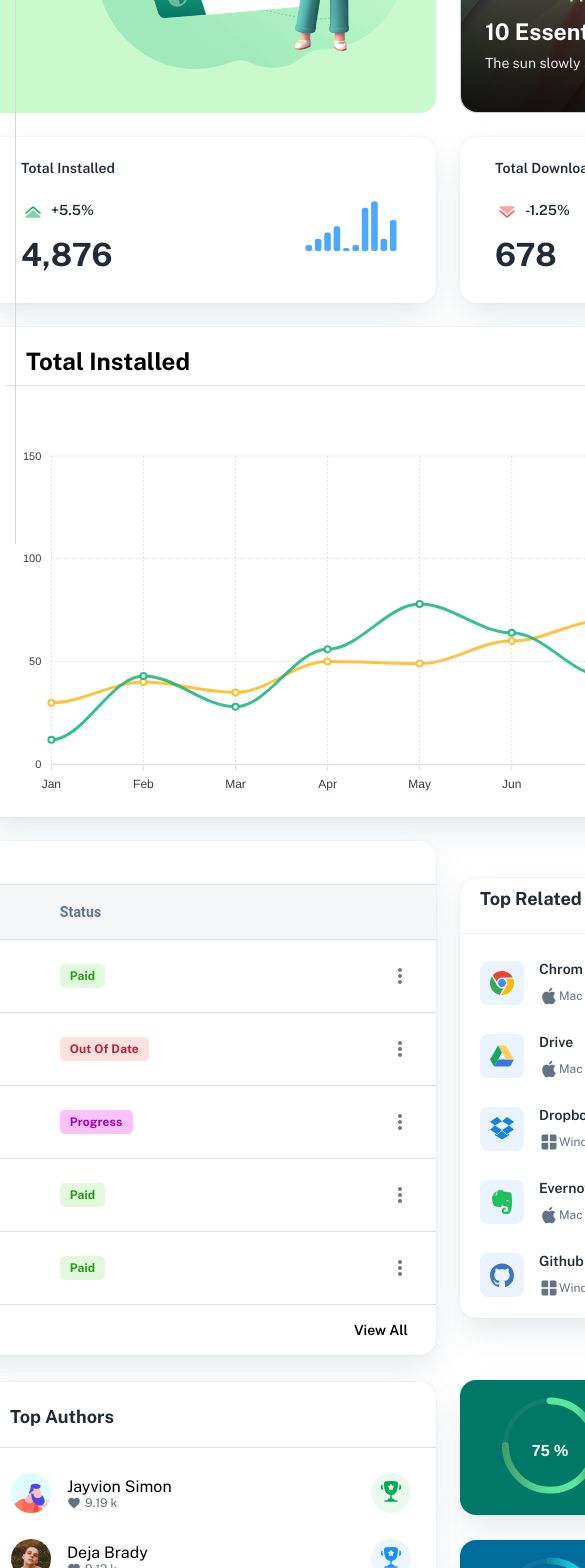
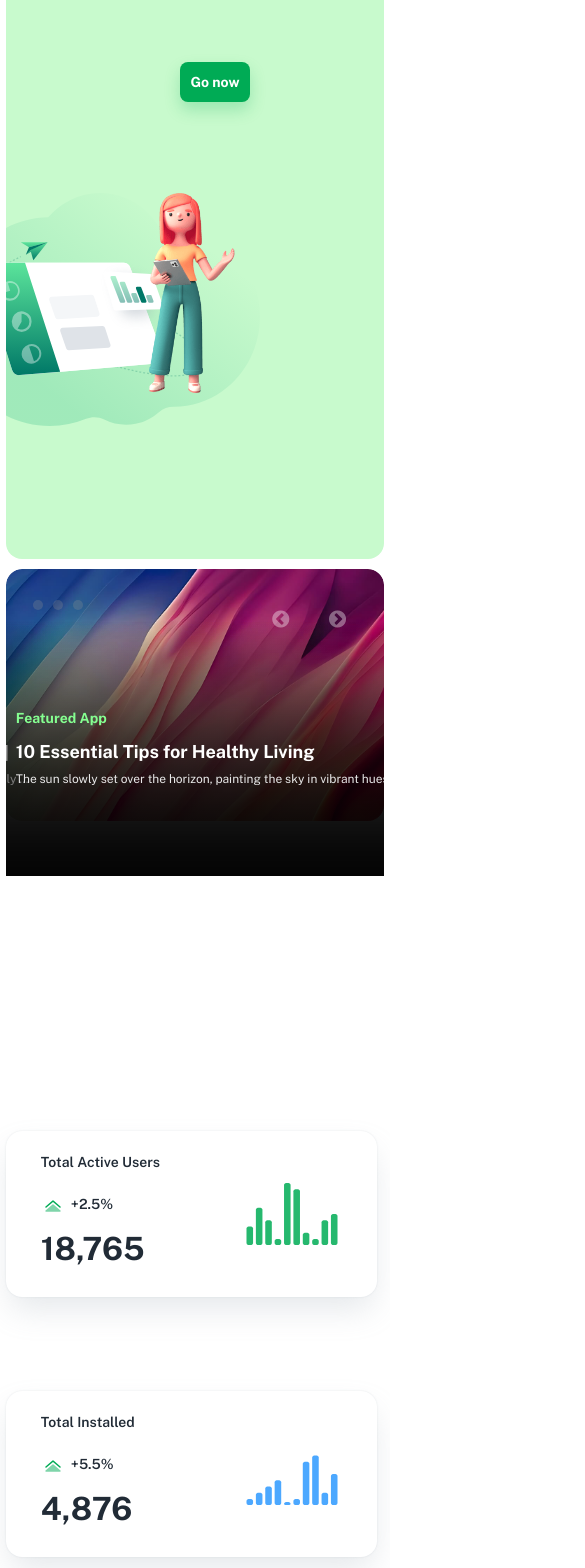
Before and after one commit to Suman196pokhrel/dashApp_FE, a React (Create React App) app: page /dashboard/app in a window 390 px wide. Shown: the part 300-1868 px from the top of the page, 585 px wide, since content can reach past the window. Built offline with nearby package versions, Linux system fonts and the light colour scheme; sample sign-in values are in the browser's storage.

Commit message:
completed responsiveness sidebar and dashboardApp all together, sidebar vanishes completer in mobile view , so mui drawer type mechanics required

```diff
--- a/src/components/banner/banner.scss
+++ b/src/components/banner/banner.scss
@@ -64,3 +64,31 @@
     }
   }
 }
+
+@include md {
+  .banner {
+    // background-color: rgb(89, 0, 255);
+    width: 100%;
+  }
+}
+
+@include lg {
+  .banner {
+    // background-color: rgb(204, 255, 0);
+    width: 100%;
+  }
+}
+
+@include xl {
+  .banner {
+    // background-color: rgb(23, 41, 23);
+    width: 100%;
+  }
+}
+
+@include xxl {
+  .banner {
+    // background-color: red;
+    width: 100%;
+  }
+}
--- a/src/components/carousal/carousal.scss
+++ b/src/components/carousal/carousal.scss
@@ -1,9 +1,9 @@
 @import "../../styles//variables.scss";
 
 .carousalComp {
-  position: relative;
-  height: 324px;
-  width: 504px;
+  // position: relative;
+  height: 100%;
+  width: 100%;
   border: 1px solid rgb(206, 206, 206);
   border-radius: 16px;
 
@@ -16,8 +16,8 @@
 
     .slick-prev {
       position: absolute;
-      top: 30px;
-      left: 400px;
+      top: 10%;
+      left: 70%;
       z-index: 15;
       opacity: 0.5;
     }
@@ -45,30 +45,31 @@
               position: absolute;
               z-index: 10;
               top: 20%;
+              // left: 20%;
               height: 100%;
               width: 100%;
-              padding-left: 24px;
+              padding-left: 10px;
               display: flex;
               flex-direction: column;
               align-items: start;
               justify-content: center;
 
               h1 {
-                font-size: 16px;
+                font-size: 14px;
                 color: #85ff91;
                 margin-bottom: 15px;
                 font-weight: 700;
               }
 
               .title {
-                font-size: 23px;
+                font-size: 18px;
                 color: white;
                 font-weight: 700;
                 margin-bottom: 10px;
               }
 
               .subText {
-                font-size: 14px;
+                font-size: 12px;
                 color: rgb(232, 232, 232);
                 width: 80%;
                 font-weight: 400;
@@ -94,20 +95,18 @@
 
     .slick-next {
       position: absolute;
-      top: 30px;
-      left: 450px;
+      top: 10%;
+      left: 85%;
       z-index: 15;
       opacity: 0.5;
     }
 
     .slick-dots {
       position: absolute;
-      // top: 0px;
-      // left: 450px;
-      left: -180px;
-      top: 10px;
-      z-index: 20;
-      // opacity: 0.5;
+      top: 5%;
+      right: 35%;
+      z-index: 15;
+      opacity: 0.5;
 
       li {
         margin: 0;
@@ -131,3 +130,20 @@
     }
   }
 }
+
+@include lg {
+  .carousalComp {
+  }
+}
+
+@include xl {
+  .carousalComp {
+  }
+}
+
+@include xxl {
+  .carousalComp {
+    // padding: 20px;
+    // background-color: tomato;
+  }
+}
--- a/src/components/charts/line/LineCh.jsx
+++ b/src/components/charts/line/LineCh.jsx
@@ -24,6 +24,9 @@
                 toolbar: {
                     show: false, // Disable the chart toolbar
                 },
+                zoom: {
+                    enabled: false,
+                }
             },
             xaxis: {
                 categories: ['Jan', 'Feb', 'Mar', 'Apr', 'May', 'Jun', 'Jul', 'Aug', 'Sep', 'Oct'],
--- a/src/components/installedCountries/installedCountries.scss
+++ b/src/components/installedCountries/installedCountries.scss
@@ -1,4 +1,5 @@
 .installedCountries {
+  overflow-x: scroll;
   .countriesHeader {
     color: #212b36;
 
--- a/src/components/percentageCards/PercentageCards.jsx
+++ b/src/components/percentageCards/PercentageCards.jsx
@@ -99,6 +99,7 @@
                     series={data}
                     type="radialBar"
                     height={125}
+
                 />
             </div>
 
--- a/src/components/percentageCards/percentageCard.scss
+++ b/src/components/percentageCards/percentageCard.scss
@@ -1,5 +1,6 @@
 .percentageCard {
   //   background-color: rgba(0, 128, 0, 0.212);
+  overflow: hidden;
   display: flex;
   align-items: center;
   width: 100%;
--- a/src/components/relatedApplications/relatedApplications.scss
+++ b/src/components/relatedApplications/relatedApplications.scss
@@ -2,6 +2,7 @@
   //   background-color: red;
   width: 100%;
   height: 100%;
+  overflow-x: scroll;
   //   background-color: red;
   .title {
     color: #212b36;
--- a/src/pages/dashboardApp/dashboardApp.scss
+++ b/src/pages/dashboardApp/dashboardApp.scss
@@ -77,10 +77,218 @@
 
 // RESPONSIVENESS
 // -------------------------------------------------
-@include lg {
+@media screen and (min-width: 0px) and (max-width: ($lg)) {
   .dashboardApp {
-    // background-color: rgb(255, 0, 166);
-    grid-template-columns: repeat(3, 270px);
+    width: 97%;
+    display: grid;
+    gap: 10px;
+    grid-template-columns: 1fr;
+    grid-template-rows: repeat(22, 250px);
+
+    .box {
+    }
+
+    .box1 {
+      grid-column: span 1;
+      grid-row: span 3;
+      box-shadow: none;
+      .banner {
+        // background-color: red;
+        height: 100%;
+        width: 100%;
+        flex-direction: column;
+        align-items: center;
+        justify-content: space-between;
+
+        .bannerLeft {
+          flex: 1;
+          // background-color: red;
+          display: flex;
+          flex-direction: column;
+          align-items: center;
+          justify-content: space-around;
+          width: 70%;
+          // margin: 0;
+          // padding: 0px;
+          // margin-bottom: 20px;
+
+          h1 {
+            width: 100%;
+          }
+
+          p {
+            // background-color: red;
+            width: 100%;
+            word-wrap: normal;
+          }
+
+          @include sm {
+            p {
+              display: none;
+            }
+          }
+        }
+
+        .bannerRight {
+          flex: 1;
+          // background-color: blue;
+          display: flex;
+          flex-direction: column;
+          align-items: center;
+          justify-content: space-around;
+          width: 50%;
+
+          .imgBg {
+            top: 5%;
+          }
+
+          .imgFront {
+            top: 5%;
+          }
+        }
+      }
+    }
+
+    .box2 {
+      // background-color: red;
+      grid-row: span 2;
+      grid-column: span 1;
+      // width: 87vw;
+      width: 97vw;
+      height: 100%;
+
+      .carousalComp {
+        width: 100%;
+        // overflow: hidden;
+        border: none;
+      }
+    }
+
+    .box3 {
+      // display: none;
+      grid-row: span 1;
+      width: 98%;
+    }
+    .box4 {
+      // display: none;
+      grid-row: span 1;
+      width: 98%;
+    }
+    .box5 {
+      // display: none;
+      grid-row: span 1;
+      width: 98%;
+    }
+
+    .pieBox {
+      // display: none;
+      grid-row: span 2;
+      .donutChart {
+        .hoveredValue {
+          top: 35%;
+          left: 40%;
+        }
+      }
+    }
+
+    .lineBox {
+      overflow: hidden;
+      grid-row: span 2;
+      grid-column: span 1;
+      width: 100%;
+      height: 100%;
+
+      .lineCh {
+        // position: relative;
+
+        div {
+          .apexcharts-canvas {
+          }
+        }
+      }
+    }
+
+    .invoiceBox {
+      // overflow: hidden;
+      grid-row: span 2;
+      grid-column: span 1;
+      width: 100%;
+      height: 100%;
+      // display: none;
+      overflow-x: scroll;
+      // background-color: red;
+
+      .invoices {
+      }
+    }
+
+    .relatedAppBox {
+      // display: none;
+      overflow-x: scroll;
+      grid-row: span 2;
+      grid-column: span 1;
+      width: 100%;
+      height: 100%;
+    }
+
+    .installedCount {
+      // display: none;
+      grid-row: span 2;
+      grid-column: span 1;
+      width: 100%;
+      height: 90%;
+      overflow-x: scroll;
+      .installedCountries {
+        .items {
+          gap: 45px;
+          // background-color: red;
+          justify-content: space-between;
+        }
+      }
+    }
+
+    .authors {
+      // display: none;
+      grid-row: span 1;
+      grid-column: span 1;
+      width: 100%;
+      height: 90%;
+      overflow-y: scroll;
+    }
+
+    .percentageCards {
+      grid-row: span 1;
+      grid-column: span 1;
+      width: 100%;
+      height: 60%;
+      overflow-x: hidden;
+
+      .percentageCard {
+        width: 100%;
+        height: 100%;
+
+        .chart {
+          height: 100%;
+          width: 30%;
+        }
+
+        .info {
+          top: 30%;
+          left: 25%;
+          h1 {
+            font-size: 32px;
+          }
+        }
+      }
+    }
+
+    .conversions {
+      // display: none;
+    }
+
+    .applications {
+      // display: none;
+    }
   }
 }
 
--- a/src/styles/dashboardLayout.scss
+++ b/src/styles/dashboardLayout.scss
@@ -1,3 +1,5 @@
+@import "../styles/variables.scss";
+
 .dashboardLayout {
   width: 100vw;
   display: flex;
@@ -20,18 +22,35 @@
   }
 
   .children {
-    width: 100%;
+    width: 90%;
     height: 100%;
     position: relative;
     // background-color: rgba(0, 0, 255, 0.396);
 
     .dashApps {
+      width: 100%;
       // background-color: rgba(255, 68, 0, 0.479);
       display: flex;
+      flex-direction: column;
+      align-items: center;
 
-      justify-content: center;
+      // justify-content: center;
 
       padding-bottom: 100px;
     }
   }
 }
+
+@media screen and (min-width: 0px) and (max-width: 600px) {
+  .dashboardLayout {
+    // background-color: red;
+    .sidebar {
+      display: none;
+    }
+
+    .children {
+      width: 100vw;
+      // background-color: red;
+    }
+  }
+}
```
